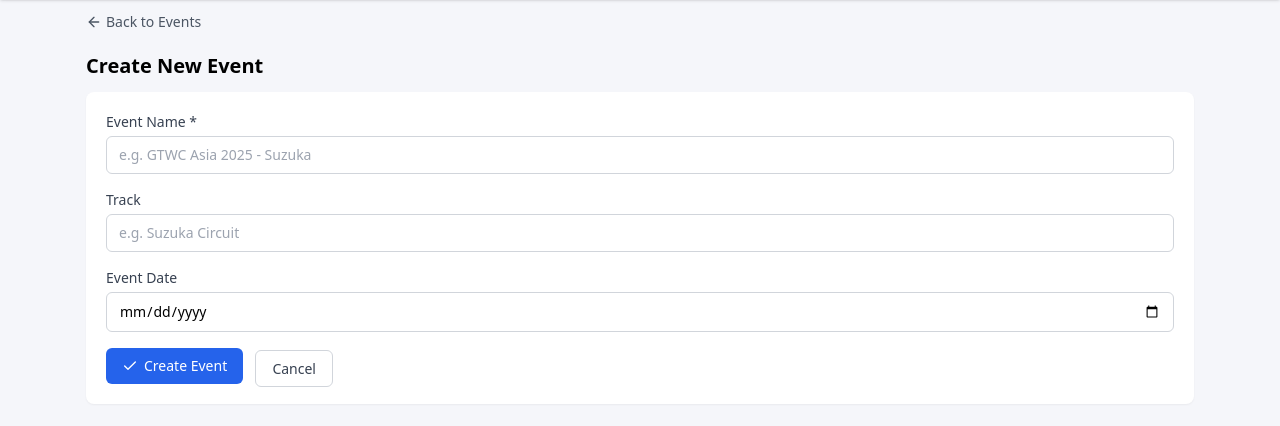
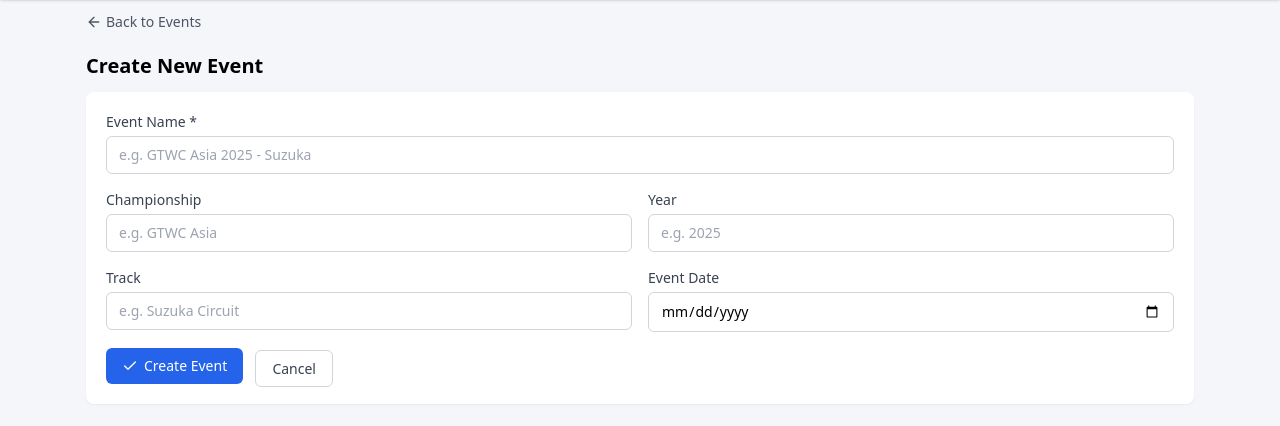
Before and after one commit to Michael-LY/race-timing, a Flask app: page /events/new in a window 1280 px wide. Shown: the part 56-482 px from the top of the page. Run offline with Flask 3, Linux system fonts and the light colour scheme; the visitor is signed in with stand-in values (Sample User, id 1); data comes from the database, SQL or seed files in the repository; some libraries are stand-ins or nearby versions.

Commit message:
Add year and championship fields to Event model
- Add year (Integer) and championship (String) columns to events table
- Update event_create and event_edit routes to handle new fields
- Update event_create.html and event_edit.html forms with new inputs
- Update event_detail.html to display championship and year with icons
- Update index.html event cards to show championship and year
- Update CLAUDE.md with new Event model fields

Co-Authored-By: Claude Fable 5 <noreply@anthropic.com>

```diff
--- a/models.py
+++ b/models.py
@@ -39,6 +39,8 @@ class Event(db.Model):
     id = db.Column(db.Integer, primary_key=True)
     name = db.Column(db.String(200), nullable=False)
     track = db.Column(db.String(200), default="")
+    year = db.Column(db.Integer, nullable=True)
+    championship = db.Column(db.String(200), default="")
     event_date = db.Column(db.Date, nullable=True)
     time_keeper_id = db.Column(db.Integer, db.ForeignKey("time_keepers.id"), nullable=True)
     created_at = db.Column(db.DateTime, default=lambda: datetime.now(timezone.utc))
--- a/routes.py
+++ b/routes.py
@@ -125,13 +125,20 @@ def event_create():
     if request.method == "POST":
         name = request.form.get("name", "").strip()
         track = request.form.get("track", "").strip()
+        year_str = request.form.get("year", "").strip()
+        championship = request.form.get("championship", "").strip()
         date_str = request.form.get("event_date", "").strip()
 
         if not name:
             flash("Event name is required", "danger")
             return redirect(url_for("main.event_create"))
 
-        event = Event(name=name, track=track)
+        event = Event(name=name, track=track, championship=championship)
+        if year_str:
+            try:
+                event.year = int(year_str)
+            except ValueError:
+                pass
         if date_str:
             try:
                 event.event_date = datetime.strptime(date_str, "%Y-%m-%d").date()
@@ -180,6 +187,8 @@ def event_edit(event_id):
     if request.method == "POST":
         name = request.form.get("name", "").strip()
         track = request.form.get("track", "").strip()
+        year_str = request.form.get("year", "").strip()
+        championship = request.form.get("championship", "").strip()
         date_str = request.form.get("event_date", "").strip()
 
         if not name:
@@ -188,6 +197,14 @@ def event_edit(event_id):
 
         event.name = name
         event.track = track
+        event.championship = championship
+        if year_str:
+            try:
+                event.year = int(year_str)
+            except ValueError:
+                pass
+        else:
+            event.year = None
         if date_str:
             try:
                 event.event_date = datetime.strptime(date_str, "%Y-%m-%d").date()
--- a/templates/event_create.html
+++ b/templates/event_create.html
@@ -16,14 +16,28 @@
                 <input type="text" class="w-full border border-gray-300 rounded-md px-3 py-2 text-sm focus:outline-none focus:ring-2 focus:ring-blue-500 focus:border-blue-500" id="name" name="name" required
                        placeholder="e.g. GTWC Asia 2025 - Suzuka">
             </div>
-            <div class="mb-4">
-                <label for="track" class="block text-sm font-medium text-gray-700 mb-1">Track</label>
-                <input type="text" class="w-full border border-gray-300 rounded-md px-3 py-2 text-sm focus:outline-none focus:ring-2 focus:ring-blue-500 focus:border-blue-500" id="track" name="track"
-                       placeholder="e.g. Suzuka Circuit">
+            <div class="grid grid-cols-1 md:grid-cols-2 gap-4 mb-4">
+                <div>
+                    <label for="championship" class="block text-sm font-medium text-gray-700 mb-1">Championship</label>
+                    <input type="text" class="w-full border border-gray-300 rounded-md px-3 py-2 text-sm focus:outline-none focus:ring-2 focus:ring-blue-500 focus:border-blue-500" id="championship" name="championship"
+                           placeholder="e.g. GTWC Asia">
+                </div>
+                <div>
+                    <label for="year" class="block text-sm font-medium text-gray-700 mb-1">Year</label>
+                    <input type="number" class="w-full border border-gray-300 rounded-md px-3 py-2 text-sm focus:outline-none focus:ring-2 focus:ring-blue-500 focus:border-blue-500" id="year" name="year"
+                           placeholder="e.g. 2025" min="1900" max="2100">
+                </div>
             </div>
-            <div class="mb-4">
-                <label for="event_date" class="block text-sm font-medium text-gray-700 mb-1">Event Date</label>
-                <input type="date" class="w-full border border-gray-300 rounded-md px-3 py-2 text-sm focus:outline-none focus:ring-2 focus:ring-blue-500 focus:border-blue-500" id="event_date" name="event_date">
+            <div class="grid grid-cols-1 md:grid-cols-2 gap-4 mb-4">
+                <div>
+                    <label for="track" class="block text-sm font-medium text-gray-700 mb-1">Track</label>
+                    <input type="text" class="w-full border border-gray-300 rounded-md px-3 py-2 text-sm focus:outline-none focus:ring-2 focus:ring-blue-500 focus:border-blue-500" id="track" name="track"
+                           placeholder="e.g. Suzuka Circuit">
+                </div>
+                <div>
+                    <label for="event_date" class="block text-sm font-medium text-gray-700 mb-1">Event Date</label>
+                    <input type="date" class="w-full border border-gray-300 rounded-md px-3 py-2 text-sm focus:outline-none focus:ring-2 focus:ring-blue-500 focus:border-blue-500" id="event_date" name="event_date">
+                </div>
             </div>
             <button type="submit" class="bg-blue-600 text-white px-4 py-2 rounded-md hover:bg-blue-700 inline-flex items-center gap-1.5 text-sm">
                 <i data-lucide="check" class="w-4 h-4"></i> Create Event
--- a/templates/index.html
+++ b/templates/index.html
@@ -23,6 +23,12 @@
                     {{ event.name }}
                 </a>
             </h5>
+            {% if event.championship or event.year %}
+            <p class="text-sm text-gray-500 mb-1 flex items-center gap-1">
+                {% if event.championship %}<i data-lucide="trophy" class="w-3.5 h-3.5"></i> {{ event.championship }}{% endif %}
+                {% if event.year %}<span class="mx-1">&middot;</span> {{ event.year }}{% endif %}
+            </p>
+            {% endif %}
             {% if event.track %}
             <p class="text-sm text-gray-500 mb-1 flex items-center gap-1">
                 <i data-lucide="map-pin" class="w-3.5 h-3.5"></i> {{ event.track }}
```
Also changed, not shown: templates/event_detail.html (+22 -6 lines), templates/event_edit.html (+16 -2 lines).
